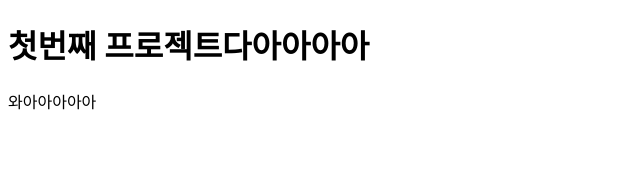
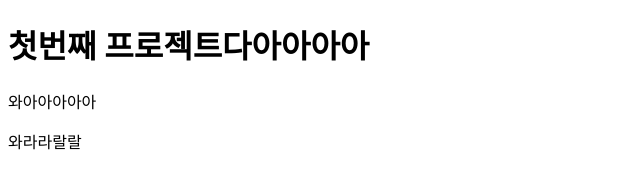
Before and after one commit to Yeonju-216/firstNoonaProject, a plain HTML site: page index.html in a window 1280 px wide. Shown: the whole page, without its empty margins (0-640 px from the left). Drawn offline with Linux system fonts and the light colour scheme.

Commit message:
third commit

```diff
--- a/index.html
+++ b/index.html
@@ -9,7 +9,7 @@
   <body>
     <h1>첫번째 프로젝트다아아아아</h1>
     <p>와아아아아아
-
+    <p>와라라랄랄</p>
     </p>
   </body>
 </html>
```
